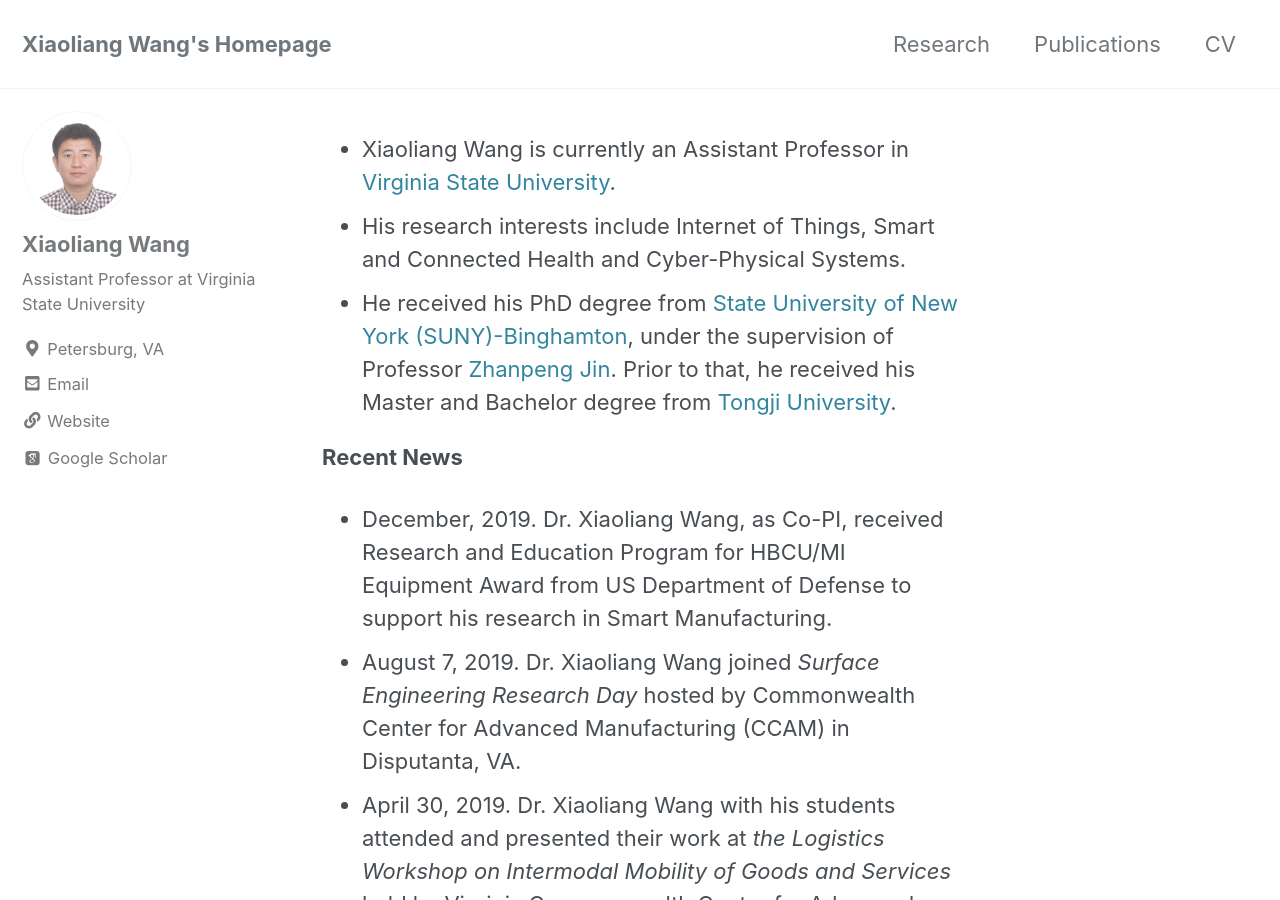
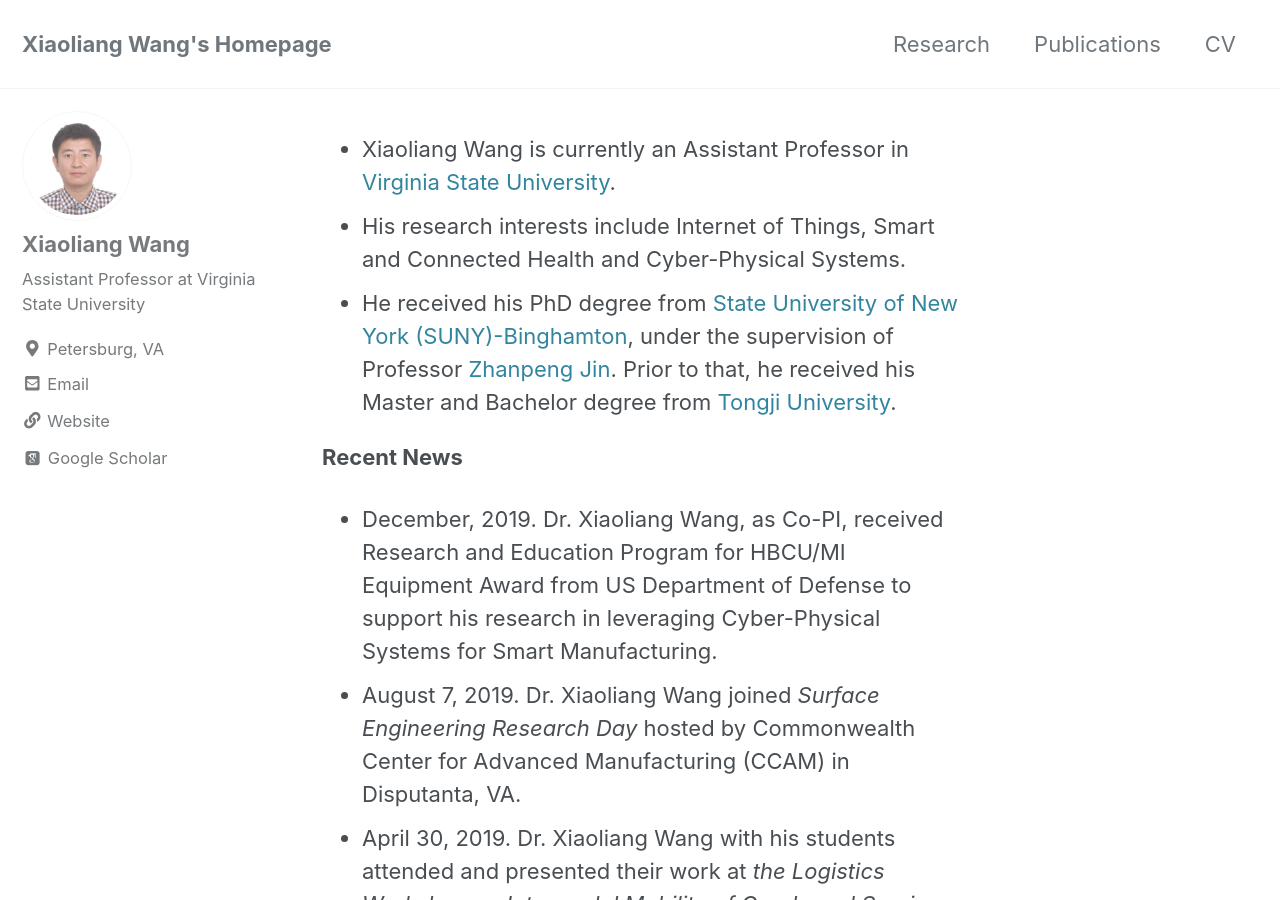
Before and after one commit to wang-xiaoliang/wang-xiaoliang.github.io, a Jekyll site: the page built from index.md, in a window 1280 px wide and 900 px high. Built offline with Jekyll 4.4.1, drawn with Linux system fonts in a browser that asks for light colours; cached includes are drawn as plain includes; nearby versions of some CDN libraries; some web fonts are replaced; our own code applies the rules of GitHub Pages for plain Markdown files; the list of posts is cut into pages by our own code.

Commit message:
DoD Equipment Award update

```diff
--- a/index.md
+++ b/index.md
@@ -16,6 +16,6 @@ author_profile: true
 
 <b>Recent News</b>
 
-* December, 2019. Dr. Xiaoliang Wang, as Co-PI, received Research and Education Program for HBCU/MI Equipment Award from US Department of Defense to support his research in Smart Manufacturing.
+* December, 2019. Dr. Xiaoliang Wang, as Co-PI, received Research and Education Program for HBCU/MI Equipment Award from US Department of Defense to support his research in leveraging Cyber-Physical Systems for Smart Manufacturing.
 * August 7, 2019. Dr. Xiaoliang Wang joined <i>Surface Engineering Research Day</i> hosted by Commonwealth Center for Advanced Manufacturing (CCAM) in Disputanta, VA.
 * April 30, 2019. Dr. Xiaoliang Wang with his students attended and presented their work at <i>the Logistics Workshop on Intermodal Mobility of Goods and Services</i> held by Virginia Commonwealth Center for Advanced Logistics Systems (CCALS) in Richmond, VA.
```
